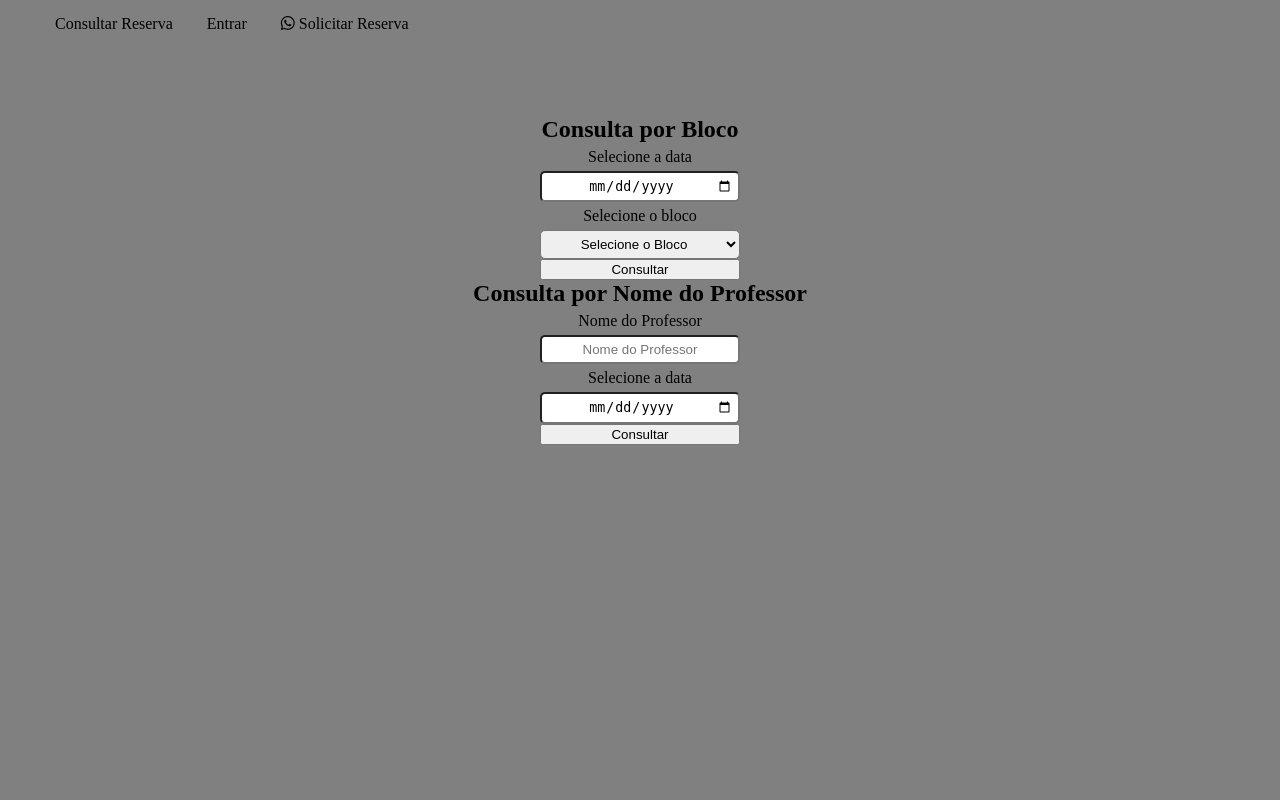
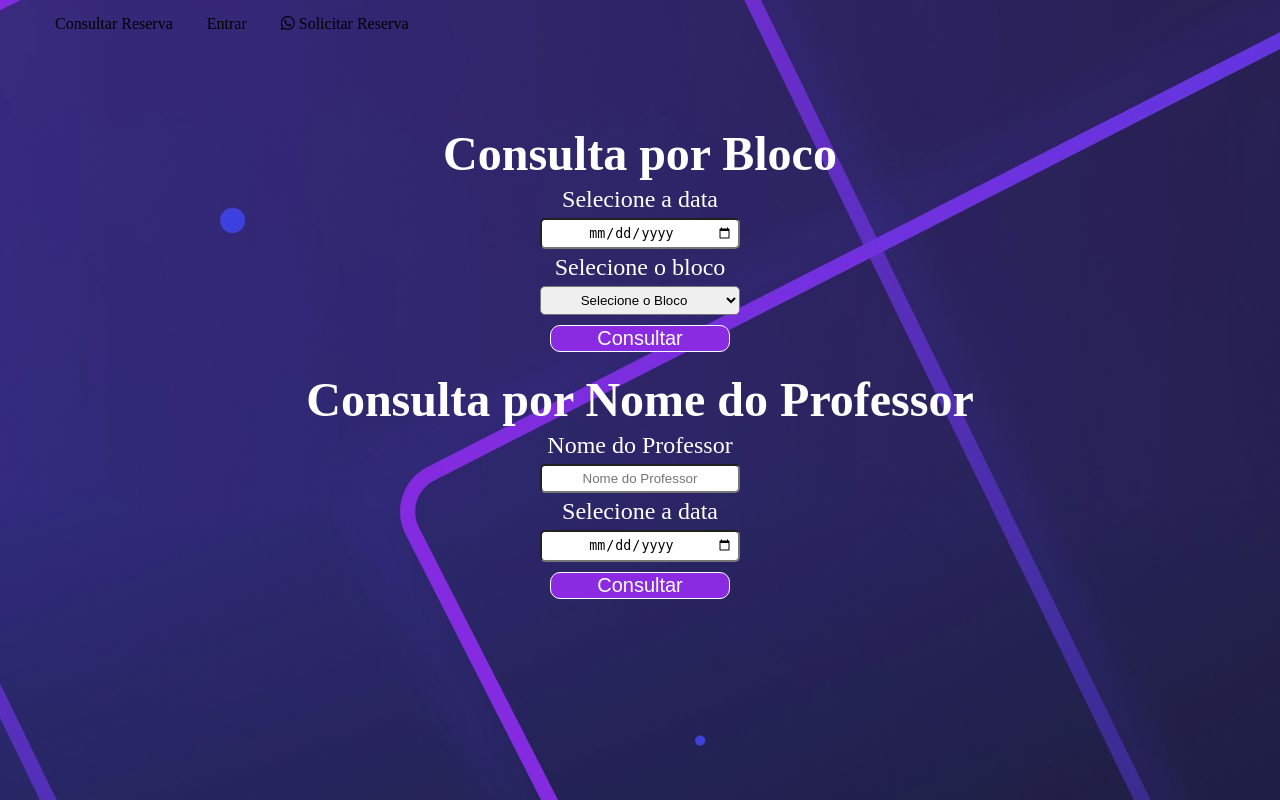
Before and after one commit to Endrio-Korb/uniasselvi-reserva, a Django app: page /consulta/ in a window 1280 px wide. Run offline with Django 4.2, Linux system fonts and the light colour scheme; data that the repository does not hold is empty; some libraries are stand-ins or nearby versions.

Commit message:
Alterado plano de fundo e cores da pagina inicial

```diff
--- a/consulta/templates/consulta.html
+++ b/consulta/templates/consulta.html
@@ -28,15 +28,15 @@
     {% comment %} Consulta ensalamento por bloco e data{% endcomment %}
     <section>
         <div class="container">
-            <h1 class="">Consulta por Bloco</h1>
+            <h1 class="tittle">Consulta por Bloco</h1>
         </div>
         <form action="{% url 'consulta:ensalamento_labs' %}" method="POST"> {% csrf_token %}
             <div class="container">
-                <label class='' for="data">Selecione a data</label>
+                <label class="text" for="data">Selecione a data</label>
                 <input class="input" type="date" id='data' name="data">
             </div>
             <div class="container">
-                <label class='' for="bloco1">Selecione o bloco</label>
+                <label class="text" for="bloco1">Selecione o bloco</label>
                 <select id='bloco1' class="input" name="bloco" >
                     <option Selected>Selecione o Bloco</option>
                     {% for bloco in blocos %}
@@ -51,16 +51,16 @@
     {% comment %} Consulta por nome do professor e data{% endcomment %}
     <section>
         <div class="container">
-            <h1 class="">Consulta por Nome do Professor</h1>
+            <h1 class="tittle">Consulta por Nome do Professor</h1>
         </div>
             <form action="{% url "consulta:ensalamento_labs_nome" %}" method='POST'> {% csrf_token %}
                 <div class="container">
-                    <label class="" for="nome">Nome do Professor</label>
-                    <input class="" type="text" id="nome" name='nome_professor' placeholder='Nome do Professor'>
+                    <label class="text" for="nome">Nome do Professor</label>
+                    <input class="input" type="text" id="nome" name='nome_professor' placeholder='Nome do Professor'>
                 </div>
                 <div class="container">
-                    <label class="" for="data2">Selecione a data</label>
-                    <input class="" id="data2" type="date" name="data">
+                    <label class="text" for="data2">Selecione a data</label>
+                    <input class="input" id="data2" type="date" name="data">
                     <button type='submit' class="btn">Consultar</button>
                 </div>
             </form>
--- a/static/css/style.css
+++ b/static/css/style.css
@@ -3,19 +3,21 @@
     box-sizing: border-box;
 }
 body {
-    background-color: grey;
+    background-image: url("../img/backgroud.jfif");
+    background-repeat: repeat;
+
 }
 
-.text-table {
+.text, .tittle {
     color: white;
 }
-.tittle,
-.text {
-    color: white;
+
+.text{
     font-size: 1.5em;
 }
 
 .tittle {
+    margin-top: 10px;
     font-size: 3em;
 }
 
@@ -284,6 +286,15 @@ i#burguer {
     width: 200px;
 }
 
+button {
+    margin: 10px;
+    border-radius: 10px;
+    font-size: 1.25em;
+    background-color: blueviolet;
+    border: 1px solid white;
+    color: white;
+}
+
 
 
 @media  screen and (max-width:480px) {
```
Also changed, not shown: static/img/backgroud.avif (added), static/img/backgroud.jfif (added).
